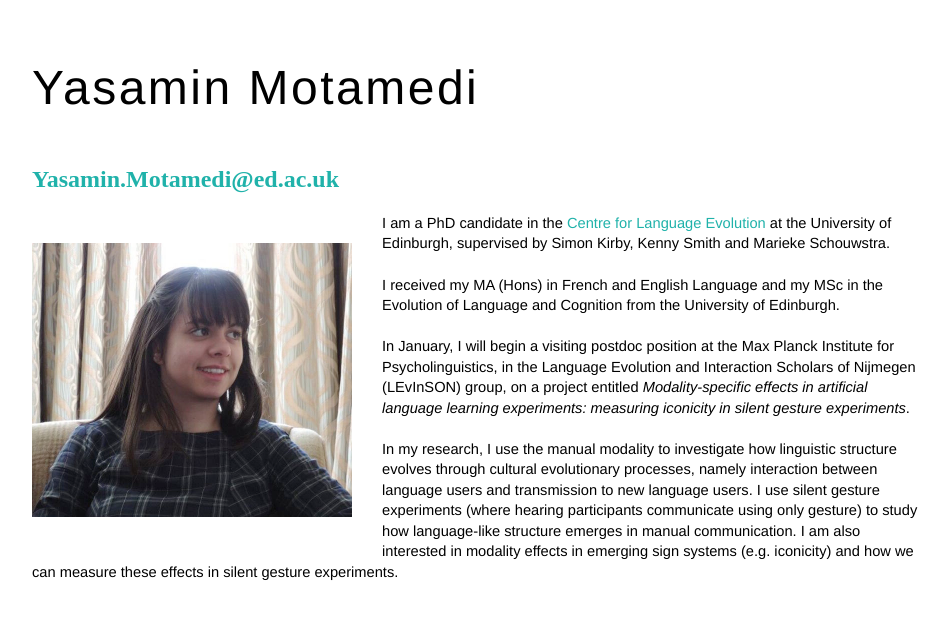
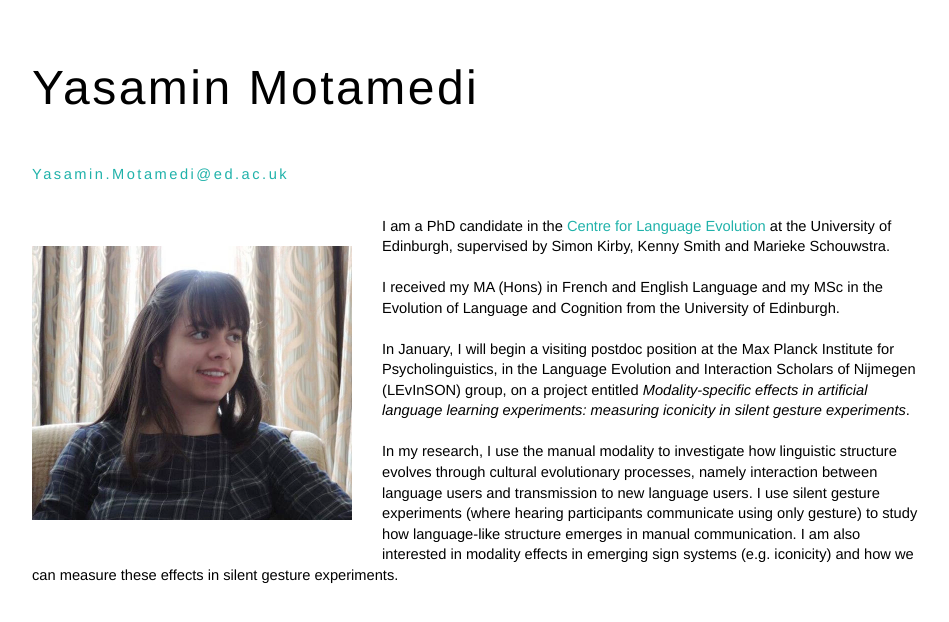
Before and after one commit to ymotamedi/ymotamedi.github.io, a Jekyll site: the page built from index.html, in a window 1280 px wide. Shown: the top 622 px of the page, without its empty margins (160-1109 px from the left). Built offline with Jekyll 4.4.1, drawn with Linux system fonts in a browser that asks for light colours.

Commit message:
Update main.css

```diff
--- a/css/main.css
+++ b/css/main.css
@@ -26,6 +26,13 @@ h1 {
     font-weight: 300;
     padding-bottom: 0.5cm;
 }
+h2 {
+    font-size: 11pt;
+    font-family:'Helvetica', 'Arial', 'Sans-Serif';
+    letter-spacing: 2.5px;
+    font-weight: 300;
+    padding-bottom: 0.5cm;
+}
 p {
     font-size: 11pt;
     font-family:'Helvetica', 'Arial', 'Sans-Serif';
```
